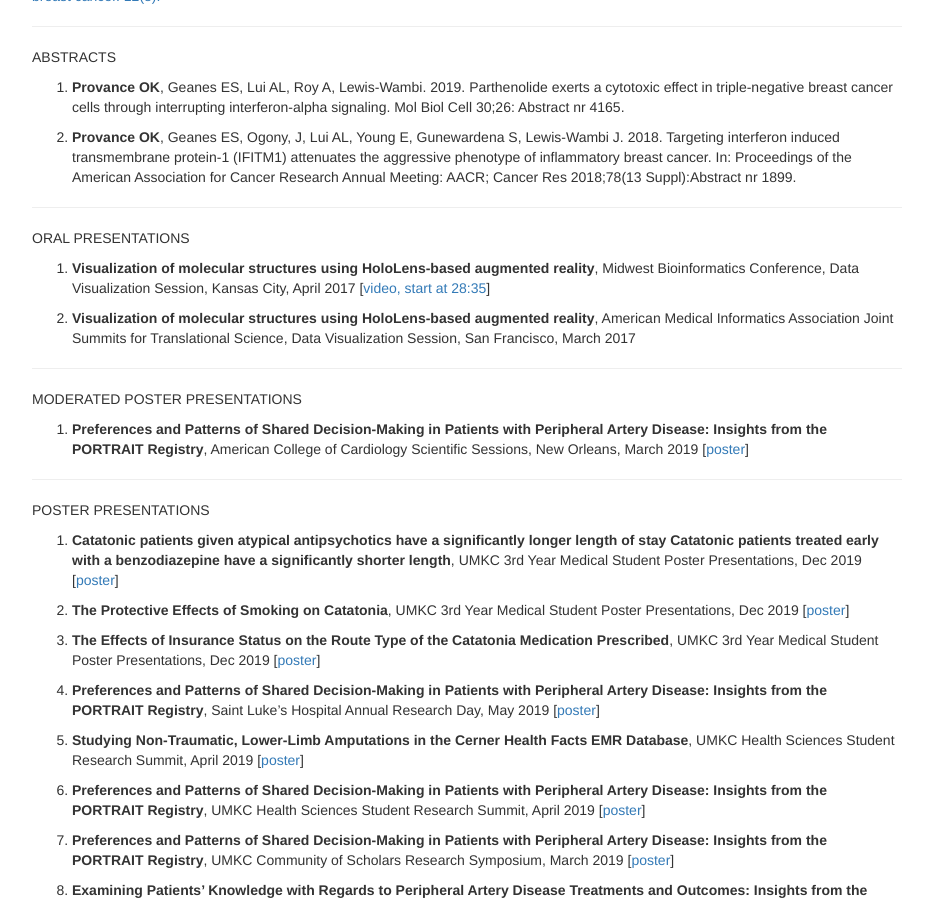
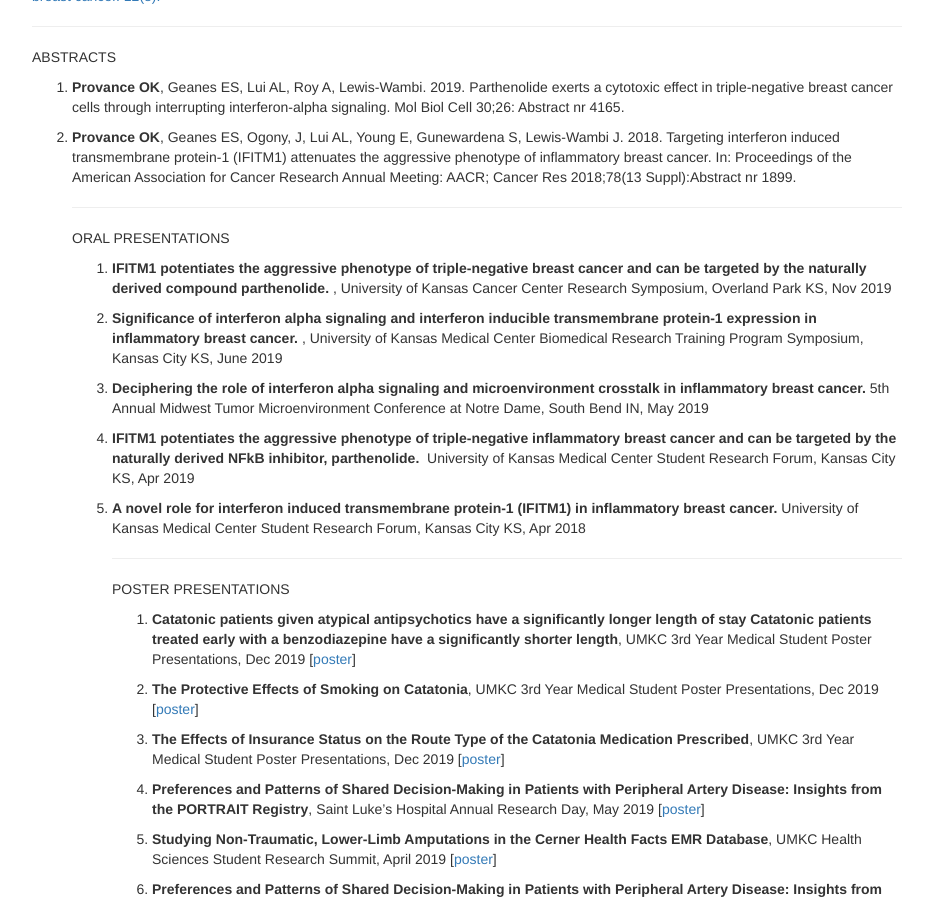
Before and after one commit to livprovance/oliviaprovance.github.io, a Jekyll site: the page CV/index.html, which Jekyll copies as it is, in a window 1280 px wide and 900 px high, scrolled down 1130 px. Shown: the whole window, without its empty margins (193-1126 px from the left). Built offline with Jekyll 4.4.1, drawn with Linux system fonts in a browser that asks for light colours.

Commit message:
Update index.html

```diff
--- a/CV/index.html
+++ b/CV/index.html
@@ -434,19 +434,14 @@ Advisor: <a href="https://bioengr.ku.edu/jessie-huisinga">Jessie Huisinga, PhD</
 <ol style="list-style-type: decimal">
 <li><p><strong>Provance OK</strong>, Geanes ES, Lui AL, Roy A, Lewis-Wambi. 2019. Parthenolide exerts a cytotoxic effect in triple-negative breast cancer cells through interrupting interferon-alpha signaling. Mol Biol Cell 30;26: Abstract nr 4165.</p></li>
 <li><p><strong>Provance OK</strong>, Geanes ES, Ogony, J, Lui AL, Young E, Gunewardena S, Lewis-Wambi J. 2018. Targeting interferon induced transmembrane protein-1 (IFITM1) attenuates the aggressive phenotype of inflammatory breast cancer. In: Proceedings of the American Association for Cancer Research Annual Meeting: AACR; Cancer Res 2018;78(13 Suppl):Abstract nr 1899.</p></li>
-
-</ol>
 <hr />
 <p>ORAL PRESENTATIONS</p>
 <ol style="list-style-type: decimal">
-<li><p><strong>Visualization of molecular structures using HoloLens-based augmented reality</strong>, Midwest Bioinformatics Conference, Data Visualization Session, Kansas City, April 2017 [<a href="https://vimeo.com/217083333">video, start at 28:35</a>]</p></li>
-<li><p><strong>Visualization of molecular structures using HoloLens-based augmented reality</strong>, American Medical Informatics Association Joint Summits for Translational Science, Data Visualization Session, San Francisco, March 2017</p></li>
-</ol>
-<hr />
-<p>MODERATED POSTER PRESENTATIONS</p>
-<ol style="list-style-type: decimal">
-<li><strong>Preferences and Patterns of Shared Decision-Making in Patients with Peripheral Artery Disease: Insights from the PORTRAIT Registry</strong>, American College of Cardiology Scientific Sessions, New Orleans, March 2019 [<a href="https://jeremyprovance.github.io/assets/2019-03-16_Poster.pdf">poster</a>]</li>
-</ol>
+<li><p><strong>IFITM1 potentiates the aggressive phenotype of triple-negative breast cancer and can be targeted by the naturally derived compound parthenolide. </strong>, University of Kansas Cancer Center Research Symposium, Overland Park KS, Nov 2019</p></li>
+<li><p><strong>Significance of interferon alpha signaling and interferon inducible transmembrane protein-1 expression in inflammatory breast cancer. </strong>, University of Kansas Medical Center Biomedical Research Training Program Symposium, Kansas City KS, June 2019</p></li>
+<li><p><strong>Deciphering the role of interferon alpha signaling and microenvironment crosstalk in inflammatory breast cancer. </strong> 5th Annual Midwest Tumor Microenvironment Conference at Notre Dame, South Bend IN, May 2019</p></li>
+<li><p><strong>IFITM1 potentiates the aggressive phenotype of triple-negative inflammatory breast cancer and can be targeted by the naturally derived NFkB inhibitor, parthenolide. </strong> University of Kansas Medical Center Student Research Forum, Kansas City KS, Apr 2019</p></li>
+<li><p><strong>A novel role for interferon induced transmembrane protein-1 (IFITM1) in inflammatory breast cancer.</strong> University of Kansas Medical Center Student Research Forum, Kansas City KS, Apr 2018
 <hr />
 <p>POSTER PRESENTATIONS</p>
 <ol style="list-style-type: decimal">
```
